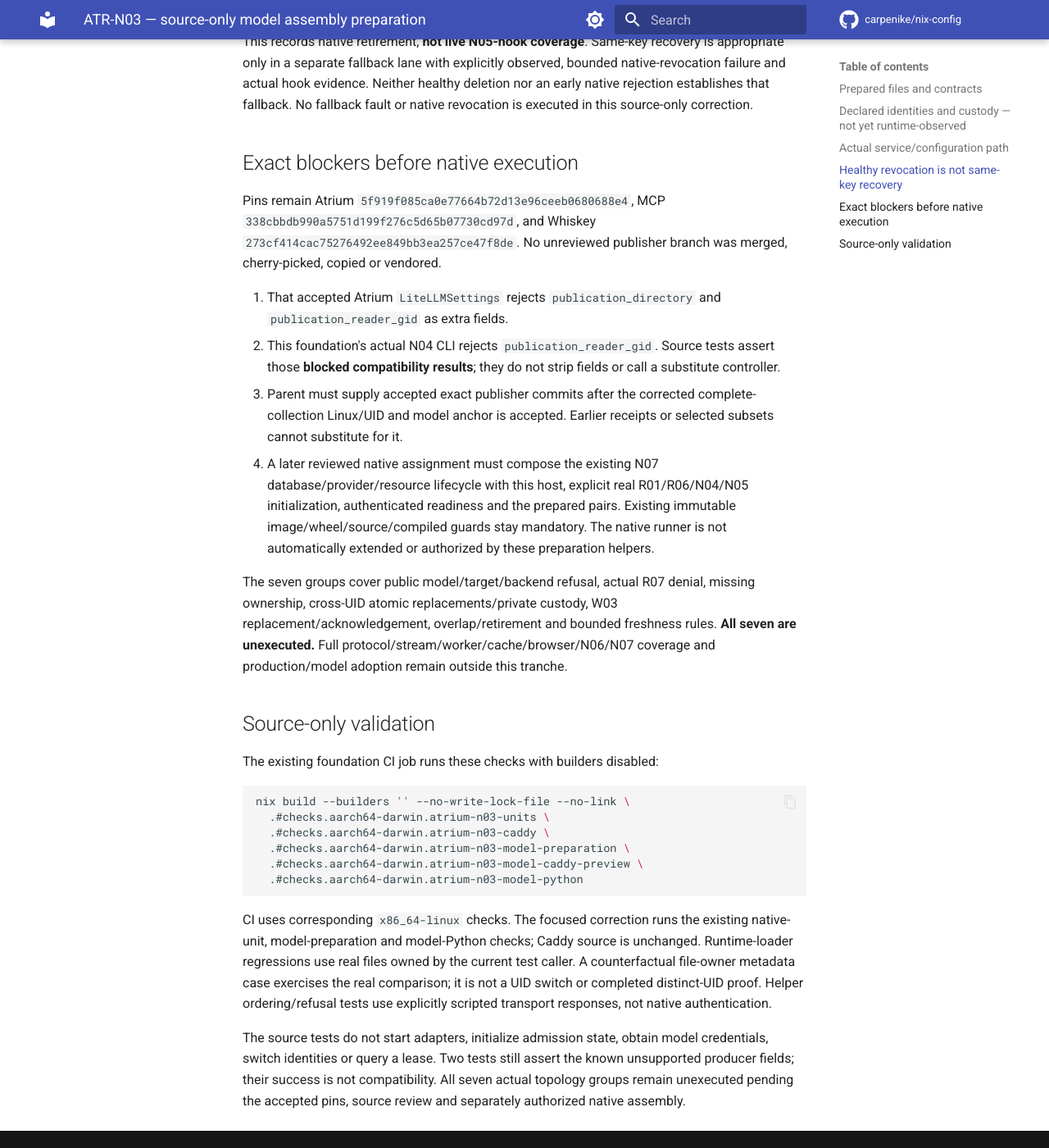
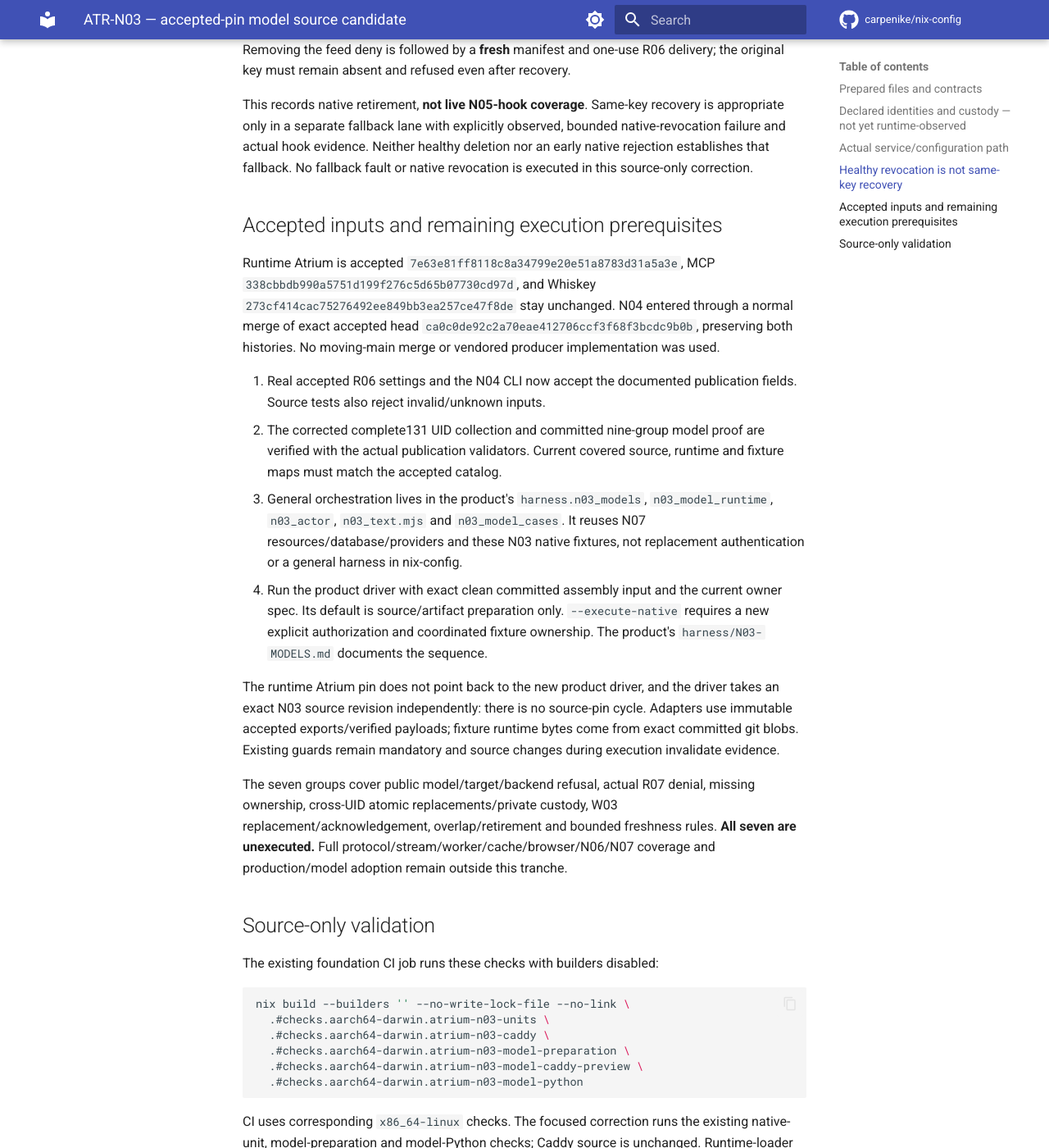
Before and after one commit to carpenike/nix-config, an MkDocs documentation site: the page built from docs/services/atrium-model-preparation.md, in a window 1280 px wide and 1400 px high, scrolled down 4206 px. Shown: the whole window at 82% size. Built offline with MkDocs 1.6.1 and Material for MkDocs 9.7.7, drawn with Linux system fonts in a browser that asks for light colours; comment, search, counter and statistics services are not loaded; some of the changed text lies outside the part shown.

Commit message:
feat(ATR-N03): wire verified accepted split-model runtime
Pin accepted Atrium7e63e81f after the normal approved N04 merge. Verify complete accepted publisher source/proof sets, enable real parser contracts and explicit isolated model opt-in, and expose narrow lifecycle seams for the product N07 driver. Preserve native C8/JTI baseline, separate UIDs/custody, real settings loader, logical binding versus transport and native retirement semantics. Build artifacts remain private-runtime-free public inputs; no native execution is claimed.

Co-authored-by: Copilot <223556219+Copilot@users.noreply.github.com>
Copilot-Session: 1e5e7d6d-a45a-4ac0-9fb1-9bf14b3658cb

```diff
--- a/docs/services/atrium-model-preparation.md
+++ b/docs/services/atrium-model-preparation.md
@@ -1,4 +1,4 @@
-# ATR-N03 — source-only model assembly preparation
+# ATR-N03 — accepted-pin model source candidate
 
 This is a **disabled, unimported isolated host definition**, stacked on foundation
 `60faba29f84bc4a0c1a226828c7a0217a3760bb7`. No new model permit, kernel/UID
@@ -33,11 +33,14 @@ asserted public transport for both logical bindings and rejection of original
 or replacement binding mismatches before inference. All 24 prior receipts
 remain unchanged; this is not native/model execution evidence.
 
-`modelPlaneReady` is false, `models.acceptedPublisherPins` is null, the gateway,
-controller/timer, admission activation and input-copy unit are disabled, and
-the public model origin still returns 503. A Nix assertion prevents accidental
-activation. Changing that boundary requires later source review and explicit
-authorization; this preparation does not reserve or query a fixture lease.
+By default `modelPlaneReady` is false and the gateway/controller/timer/admission
+and input-copy units remain disabled; the public model origin returns503.
+`models.acceptedPublisherPins` is computed from exact accepted revisions,
+complete covered source hashes and committed canonical proof files in
+`publishers.nix`, not a bare readiness flag. Explicit
+`services.atriumN03Models.enable` selects the enabled isolated configuration.
+Source review and separate native authorization are still required; preparation
+does not reserve or query a fixture lease.
 
 ## Prepared files and contracts
 
@@ -184,27 +187,34 @@ bounded native-revocation failure and actual hook evidence. Neither healthy
 deletion nor an early native rejection establishes that fallback. No fallback
 fault or native revocation is executed in this source-only correction.
 
-## Exact blockers before native execution
+## Accepted inputs and remaining execution prerequisites
 
-Pins remain Atrium `5f919f085ca0e77664b72d13e96ceeb0680688e4`,
+Runtime Atrium is accepted `7e63e81ff8118c8a34799e20e51a8783d31a5a3e`,
 MCP `338cbbdb990a5751d199f276c5d65b07730cd97d`, and Whiskey
-`273cf414cac75276492ee849bb3ea257ce47f8de`. No unreviewed publisher branch was
-merged, cherry-picked, copied or vendored.
+`273cf414cac75276492ee849bb3ea257ce47f8de` stay unchanged. N04 entered through a
+normal merge of exact accepted head
+`ca0c0de92c2a70eae412706ccf3f68f3bcdc9b0b`, preserving both histories. No
+moving-main merge or vendored producer implementation was used.
 
-1. That accepted Atrium `LiteLLMSettings` rejects `publication_directory` and
-   `publication_reader_gid` as extra fields.
-2. This foundation's actual N04 CLI rejects `publication_reader_gid`.
-   Source tests assert those **blocked compatibility results**; they do not
-   strip fields or call a substitute controller.
-3. Parent must supply accepted exact publisher commits after the corrected
-   complete-collection Linux/UID and model anchor is accepted. Earlier receipts
-   or selected subsets cannot substitute for it.
-4. A later reviewed native assignment must compose the existing N07
-   database/provider/resource lifecycle with this host, explicit real
-   R01/R06/N04/N05 initialization, authenticated readiness and the prepared
-   pairs. Existing immutable image/wheel/source/compiled guards stay mandatory.
-   The native runner is not automatically extended or authorized by these
-   preparation helpers.
+1. Real accepted R06 settings and the N04 CLI now accept the documented
+   publication fields. Source tests also reject invalid/unknown inputs.
+2. The corrected complete131 UID collection and committed nine-group model proof
+   are verified with the actual publication validators. Current covered source,
+   runtime and fixture maps must match the accepted catalog.
+3. General orchestration lives in the product's `harness.n03_models`,
+   `n03_model_runtime`, `n03_actor`, `n03_text.mjs` and `n03_model_cases`.
+   It reuses N07 resources/database/providers and these N03 native fixtures,
+   not replacement authentication or a general harness in nix-config.
+4. Run the product driver with exact clean committed assembly input and the
+   current owner spec. Its default is source/artifact preparation only.
+   `--execute-native` requires a new explicit authorization and coordinated
+   fixture ownership. The product's `harness/N03-MODELS.md` documents the sequence.
+
+The runtime Atrium pin does not point back to the new product driver, and the
+driver takes an exact N03 source revision independently: there is no source-pin
+cycle. Adapters use immutable accepted exports/verified payloads; fixture runtime
+bytes come from exact committed git blobs. Existing guards remain mandatory and
+source changes during execution invalidate evidence.
 
 The seven groups cover public model/target/backend refusal, actual R07 denial,
 missing ownership, cross-UID atomic replacements/private custody, W03
@@ -232,8 +242,7 @@ caller. A counterfactual file-owner metadata case exercises the real comparison;
 it is not a UID switch or completed distinct-UID proof. Helper ordering/refusal
 tests use explicitly scripted transport responses, not native authentication.
 
-The source tests do not start adapters, initialize admission state, obtain model
-credentials, switch identities or query a lease. Two tests still assert the
-known unsupported producer fields; their success is not compatibility. All
-seven actual topology groups remain unexecuted pending the accepted pins,
-source review and separately authorized native assembly.
+The source tests do not start adapters, obtain model credentials, switch identities
+or query a lease. Accepted producer parsing and invalid-input checks replace the
+old expected-incompatibility tests. All seven actual topology groups remain
+unexecuted pending source review and separately authorized native assembly.
```
Also changed, not shown: 16 other files.
